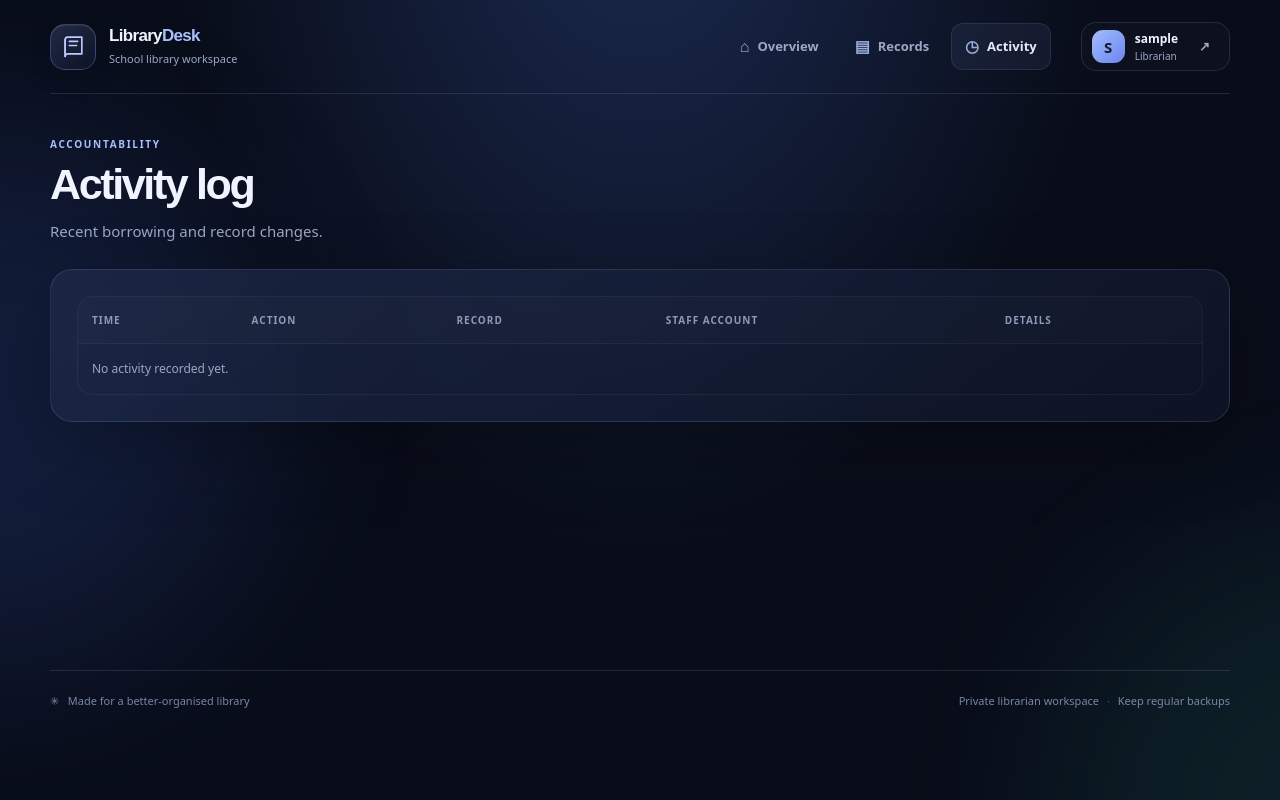
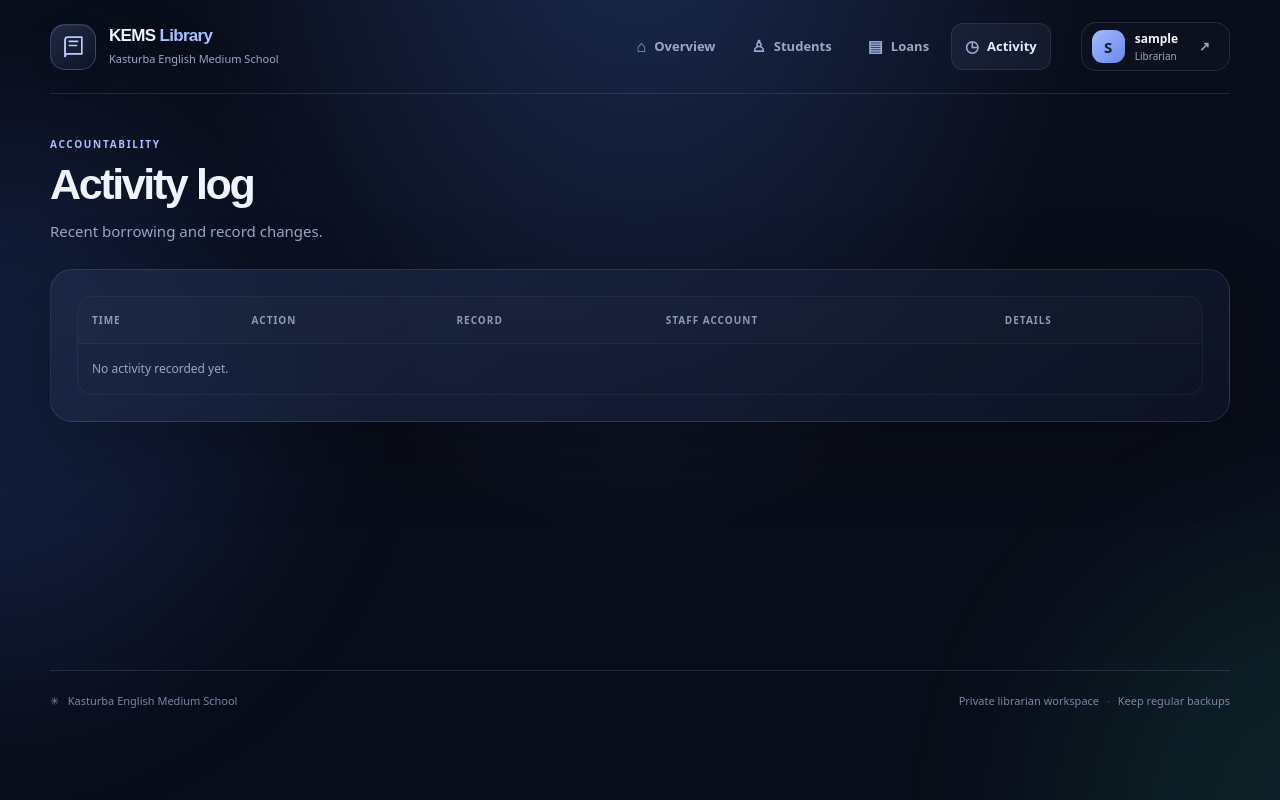
Before and after one commit to DevAstrro/LibrarySystem, a Flask app: page /audit in a window 1280 px wide. Run offline with Flask 3, Linux system fonts and the light colour scheme; the visitor is signed in with stand-in values (Sample User, id 1); data comes from the database, SQL or seed files in the repository; data that the repository does not hold is empty; some libraries are stand-ins or nearby versions.

Commit message:
Brand app for Kasturba English Medium School and add student navigation

```diff
--- a/templates/base.html
+++ b/templates/base.html
@@ -5,7 +5,7 @@
   <meta name="viewport" content="width=device-width,initial-scale=1">
   <meta name="theme-color" content="#0b1020">
   <meta name="description" content="A calm, secure workspace for school library borrowing records.">
-  <title>{% block title %}Library Desk{% endblock %} · School Library</title>
+  <title>{% block title %}Library{% endblock %} · Kasturba English Medium School</title>
   <link rel="stylesheet" href="{{ url_for('static', filename='style.css') }}">
   <script defer src="{{ url_for('static', filename='app.js') }}"></script>
 </head>
@@ -15,12 +15,13 @@
     <header class="topbar">
       <a class="brand" href="{{ url_for('dashboard') if session.get('user_id') else url_for('login') }}">
         <span class="brand-mark"><svg viewBox="0 0 24 24" aria-hidden="true"><path d="M4 5.5A2.5 2.5 0 0 1 6.5 3H20v16H6.5A2.5 2.5 0 0 0 4 21.5z"/><path d="M4 5.5v16M8 7h8M8 11h7"/></svg></span>
-        <span class="brand-copy"><strong>Library<span>Desk</span></strong><small>School library workspace</small></span>
+        <span class="brand-copy"><strong>KEMS <span>Library</span></strong><small>Kasturba English Medium School</small></span>
       </a>
       {% if session.get('user_id') %}
       <nav class="top-nav" aria-label="Main navigation">
         <a class="{% if request.endpoint == 'dashboard' %}active{% endif %}" href="{{ url_for('dashboard') }}"><span>⌂</span> Overview</a>
-        <a class="{% if request.endpoint in ['loans','new_loan','loan_detail','edit_loan'] %}active{% endif %}" href="{{ url_for('loans') }}"><span>▤</span> Records</a>
+        <a class="{% if request.endpoint in ['students','new_student','student_detail'] %}active{% endif %}" href="{{ url_for('students') }}"><span>♙</span> Students</a>
+        <a class="{% if request.endpoint in ['loans','new_loan','loan_detail','edit_loan'] %}active{% endif %}" href="{{ url_for('loans') }}"><span>▤</span> Loans</a>
         <a class="{% if request.endpoint == 'audit' %}active{% endif %}" href="{{ url_for('audit') }}"><span>◷</span> Activity</a>
       </nav>
       <div class="top-user"><span class="avatar">{{ current_username[:1]|upper }}</span><span class="user-name"><strong>{{ current_username }}</strong><small>Librarian</small></span><form method="post" action="{{ url_for('logout') }}"><input type="hidden" name="csrf_token" value="{{ csrf_token() }}"><button class="button button-quiet button-small" type="submit" aria-label="Sign out">↗</button></form></div>
@@ -30,7 +31,7 @@
       {% with messages = get_flashed_messages(with_categories=true) %}{% if messages %}<div class="flash-stack" role="status">{% for category,message in messages %}<div class="flash flash-{{ category }}"><span class="flash-mark">{% if category == 'success' %}✓{% else %}!{% endif %}</span>{{ message }}</div>{% endfor %}</div>{% endif %}{% endwith %}
       {% block content %}{% endblock %}
     </main>
-    <footer class="footer"><span>✳ &nbsp; Made for a better-organised library</span><span>Private librarian workspace <i>·</i> Keep regular backups</span></footer>
+    <footer class="footer"><span>✳ &nbsp; Kasturba English Medium School</span><span>Private librarian workspace <i>·</i> Keep regular backups</span></footer>
   </div>
 </body>
 </html>
```
